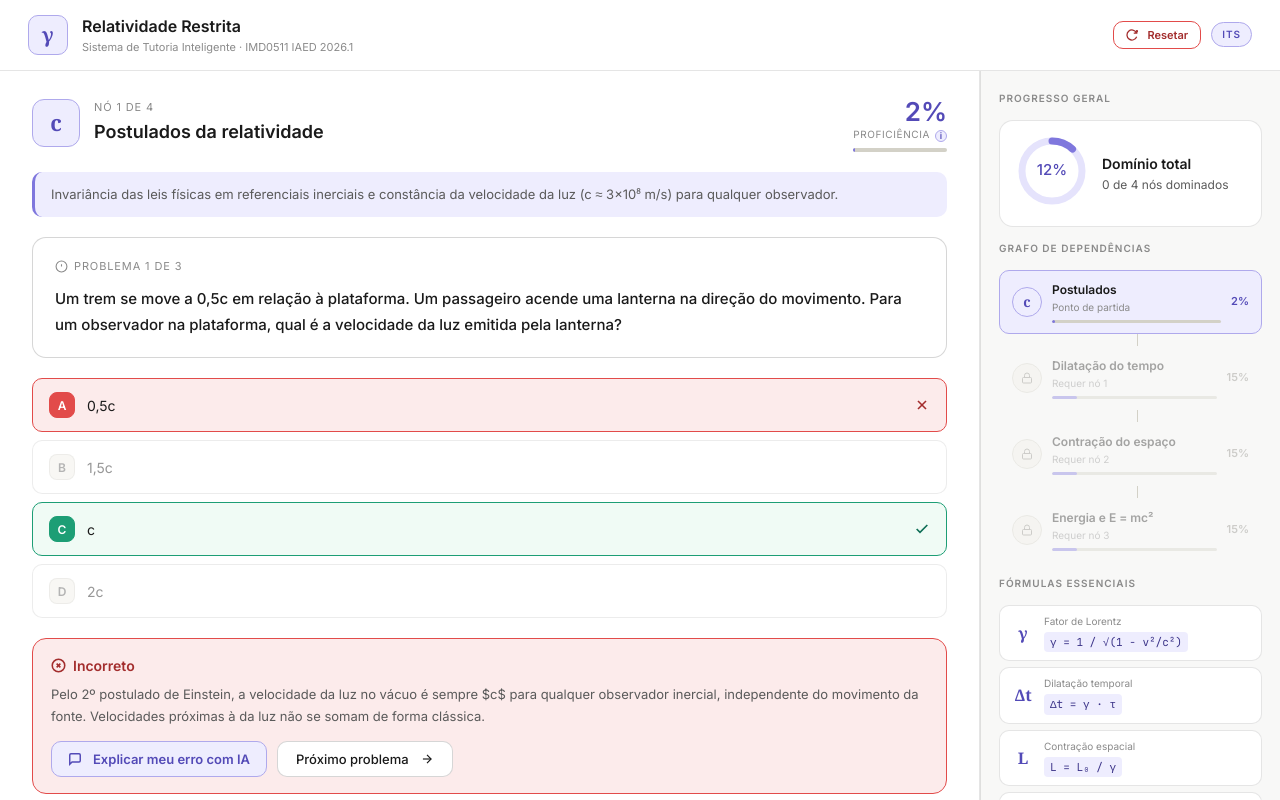
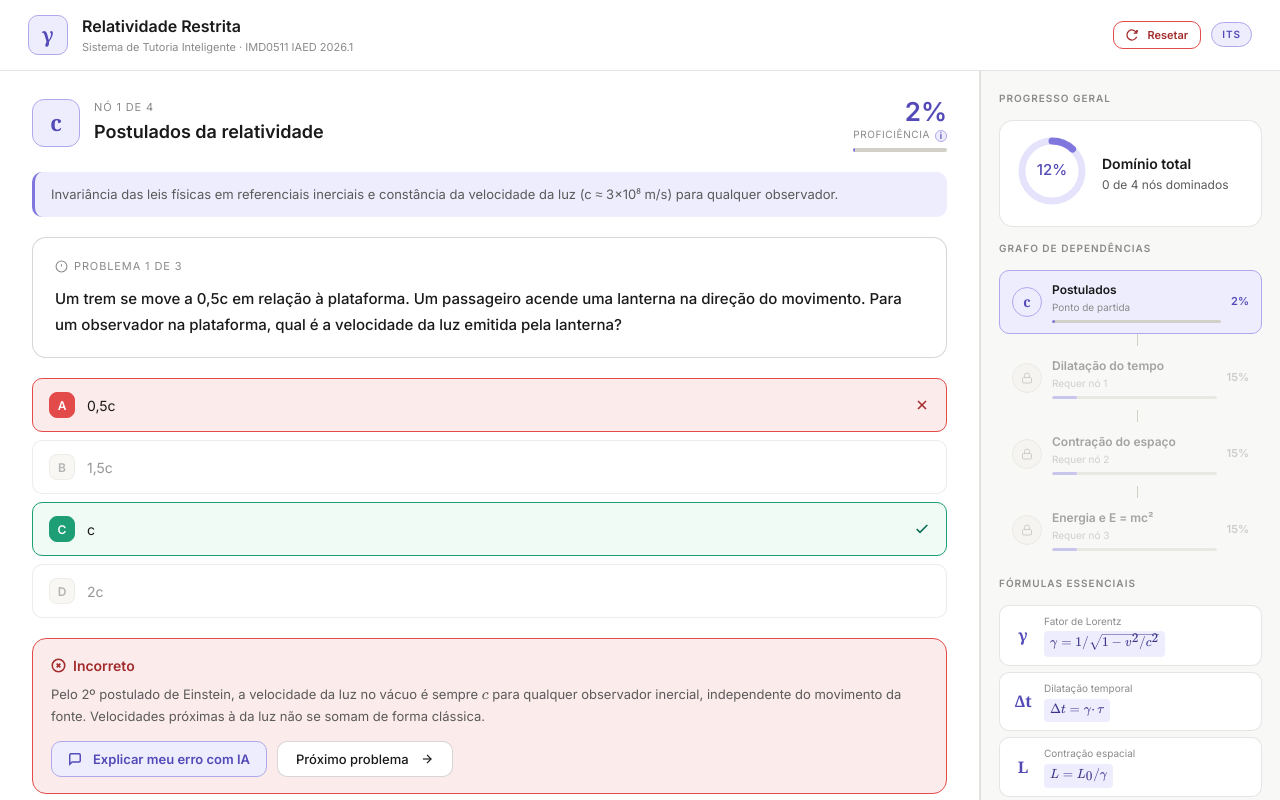
Before and after one commit to gildo-cordeiro/its-relatividade, a React (Vite) app: page / in a window 1280 px wide. Both pictures are taken after a click on the button "A 0,5c". Shown: the top 800 px of the page. Built offline with nearby package versions, Linux system fonts and the light colour scheme; no server answers.

Commit message:
fix: formulas in latex

```diff
--- a/src/components/LeftPanel.jsx
+++ b/src/components/LeftPanel.jsx
@@ -1,4 +1,8 @@
 import { useState } from "react";
+import ReactMarkdown from "react-markdown";
+import remarkMath from "remark-math";
+import rehypeKatex from "rehype-katex";
+import "katex/dist/katex.min.css";
 import GeminiChat from "./GeminiChat";
 
 const OPTION_LABELS = ["A", "B", "C", "D"];
@@ -60,7 +64,11 @@ export default function LeftPanel({
         </div>
       </div>
 
-      <div className="desc-strip">{concept.desc}</div>
+      <div className="desc-strip">
+        <ReactMarkdown remarkPlugins={[remarkMath]} rehypePlugins={[rehypeKatex]}>
+          {concept.desc}
+        </ReactMarkdown>
+      </div>
 
       <div className="problem-card">
         <div className="problem-eyebrow">
@@ -78,7 +86,11 @@ export default function LeftPanel({
           </svg>
           Problema {problemIdx + 1} de {concept.problems.length}
         </div>
-        <p className="problem-text">{problem.q}</p>
+        <div className="problem-text">
+          <ReactMarkdown remarkPlugins={[remarkMath]} rehypePlugins={[rehypeKatex]}>
+            {problem.q}
+          </ReactMarkdown>
+        </div>
       </div>
 
       <div className="options-list">
@@ -99,7 +111,9 @@ export default function LeftPanel({
             >
               <span className="option-label">{OPTION_LABELS[i]}</span>
               <span className="option-text">
-                {typeof opt === "object" ? opt.text : opt}
+                <ReactMarkdown remarkPlugins={[remarkMath]} rehypePlugins={[rehypeKatex]}>
+                  {typeof opt === "object" ? opt.text : opt}
+                </ReactMarkdown>
               </span>
               {answered && i === problem.correct && (
                 <svg
@@ -171,7 +185,11 @@ export default function LeftPanel({
               </>
             )}
           </div>
-          <p className="feedback-text">{feedback.msg}</p>
+          <p className="feedback-text">
+            <ReactMarkdown remarkPlugins={[remarkMath]} rehypePlugins={[rehypeKatex]}>
+              {feedback.msg}
+            </ReactMarkdown>
+          </p>
           <div style={{ display: "flex", gap: "10px", flexWrap: "wrap", marginTop: "12px" }}>
             {feedback.type === "err" && (
               <button className="btn-explain-error" onClick={handleExplainWithError}>
--- a/src/components/RightPanel.jsx
+++ b/src/components/RightPanel.jsx
@@ -1,10 +1,14 @@
+import ReactMarkdown from "react-markdown";
+import remarkMath from "remark-math";
+import rehypeKatex from "rehype-katex";
+import "katex/dist/katex.min.css";
 import { nodeStatus } from "../App";
 
 const FORMULAS = [
-  { sym: "γ", label: "Fator de Lorentz", eq: "γ = 1 / √(1 − v²/c²)" },
-  { sym: "Δt", label: "Dilatação temporal", eq: "Δt = γ · τ" },
-  { sym: "L", label: "Contração espacial", eq: "L = L₀ / γ" },
-  { sym: "E", label: "Energia de repouso", eq: "E₀ = mc²" },
+  { sym: "γ", label: "Fator de Lorentz", eq: "$γ = 1 / \\sqrt{1 − v²/c²}$" },
+  { sym: "Δt", label: "Dilatação temporal", eq: "$Δt = γ · τ$" },
+  { sym: "L", label: "Contração espacial", eq: "$L = L₀ / γ$" },
+  { sym: "E", label: "Energia de repouso", eq: "$E₀ = mc²$" },
 ];
 
 export default function RightPanel({
@@ -144,7 +148,11 @@ export default function RightPanel({
             <div className="formula-sym">{f.sym}</div>
             <div className="formula-info">
               <div className="formula-label">{f.label}</div>
-              <code className="formula-eq">{f.eq}</code>
+              <div className="formula-eq">
+                <ReactMarkdown remarkPlugins={[remarkMath]} rehypePlugins={[rehypeKatex]}>
+                  {f.eq}
+                </ReactMarkdown>
+              </div>
             </div>
           </div>
         ))}
```
